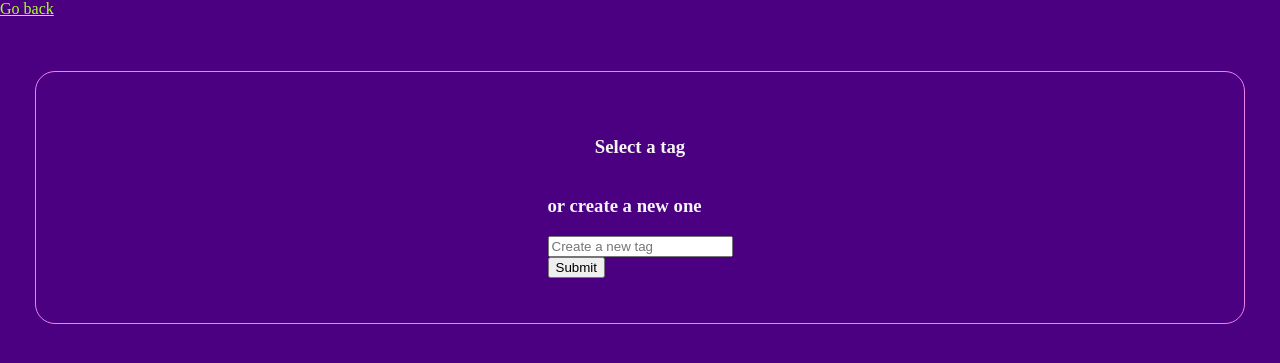
After one commit to abenteuerzeit/ask-mate, a Flask app: template templates/add-tag.html in a window 1280 px wide. The commit adds this page. Shown: the top 363 px of the page. Run offline with Flask 2, Linux system fonts and the light colour scheme; the template is opened without the code that fills it, so the values that code supplies are empty.

```diff
--- a/server.py
+++ b/server.py
@@ -36,7 +36,8 @@ def display_question(id):
     db_data_handler.increase_question_view_count(question['id'])
     answers = db_data_handler.get_answer_for_question(id)
     if request.method == 'GET':
-        return render_template('question.html', question=question, answers=answers)
+        return render_template('question.html', question=question, answers=answers,
+                               tags=db_data_handler.get_tags(), question_tags=db_data_handler.get_question_tag_ids(id))
     return question, answers
 
 
@@ -82,6 +83,23 @@ def edit_question(id):
                                        'image': question['image']})
         return redirect('/question/' + id)
 
+
+@app.route('/question/<id>/new-tag', methods=['GET', 'POST'])
+def create_new_tag(id):
+    question = db_data_handler.get_question(id)
+    if request.method == 'GET':
+        question_tags = db_data_handler.get_question_tag_ids(id)
+        return render_template('add-tag.html', question=question,
+                               tags=db_data_handler.get_tags(),
+                               question_tags=question_tags)
+    elif request.method == 'POST':
+        data = request.form
+        for item in data:
+            db_data_handler.assign_tag_to_question()
+        tag = request.form.get('name')
+        db_data_handler.create_new_tag(tag)
+        db_data_handler.get_question_tag_ids()
+        return redirect(f'/question/{id}')
 
 # ------------------- ANSWERS ---------------------- #
 @app.route('/question/<id>/new-answer', methods=['GET', 'POST'])
@@ -210,6 +228,8 @@ def display_error_message(id):
     return error_dict
 
 
+
+
 if __name__ == "__main__":
     app.run(
         host='0.0.0.0',
--- /dev/null
+++ b/templates/add-tag.html
@@ -0,0 +1,25 @@
+{% extends "layout.html" %}
+{% block title %}New Tag{% endblock %}
+{% block body %}
+
+    {% macro mark_checked(tag) -%}
+        {% for q in question_tags %}{% if q.tag_id == tag.id %}checked{% endif %}{% endfor %}
+    {%- endmacro %}
+
+    <a href="/question/{{ question.id }}">Go back</a><br>
+
+    <div class="forms">
+        <div class="item" style="color: whitesmoke">
+            <h3>Select a tag </h3>
+            <form method="post" action="/question/{{ question.id }}/new-tag">
+                {% for tag in tags %}
+                    <input type="checkbox" id="{{ tag.id }}" value="{{ tag.id }}" {{ mark_checked(tag) }}>
+                    <label for="{{ tag.id }}">{{ tag.name }} </label><br>
+                {% endfor %}
+                <h3>or create a new one </h3>
+                <input type="text" name="name" , id="name" placeholder="Create a new tag"><br>
+                <input type="submit">
+            </form>
+        </div>
+    </div>
+{% endblock %}
--- a/templates/edit-question.html
+++ b/templates/edit-question.html
@@ -20,6 +20,9 @@
             <label for="file">Upload Image</label><br>
             <input type="file" name="file"><br>
         {% endif %}
+
+        <h4>Edit tags</h4>
+
         <hr>
         <input type="submit">
     </form>
```
Also changed, not shown: db_data_handler.py (+39 -0 lines), templates/question.html (+16 -7 lines).
